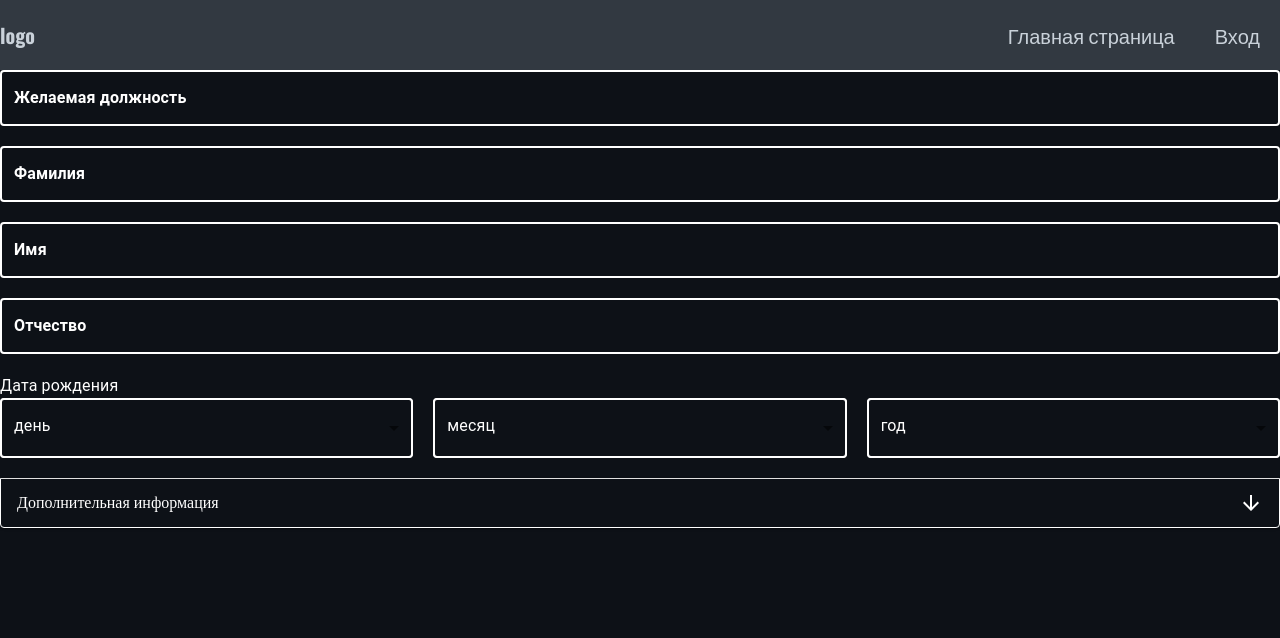
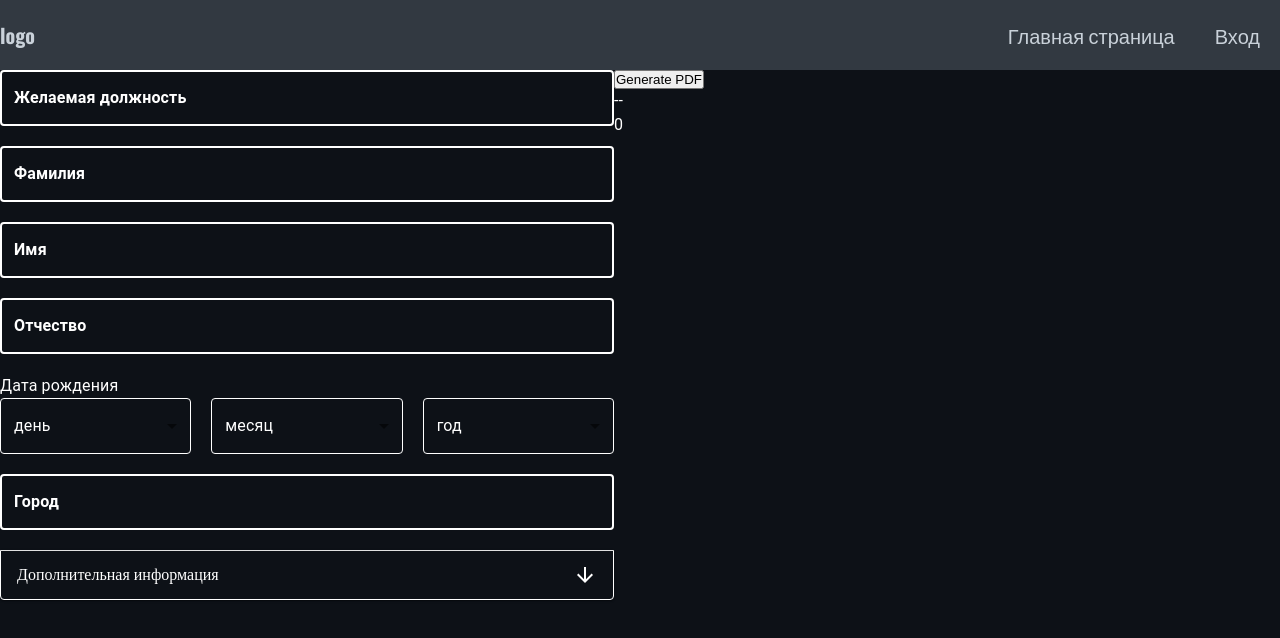
Before and after one commit to chmonka/createResume, a React (Vite) app: page /createResume in a window 1280 px wide. Shown: the top 638 px of the page. Built offline with nearby package versions, Linux system fonts and the light colour scheme.

Commit message:
форма

```diff
--- /dev/null
+++ b/src/components/Document/MyDocument.tsx
@@ -0,0 +1,29 @@
+import React, { useRef } from 'react';
+import { jsPDF } from 'jspdf';
+// import { html2canvas } from 'html2canvas';
+
+const PdfGenerator = () => {
+  const containerRef = useRef<HTMLDivElement>(null);
+
+  const handleGeneratePdf = () => {
+    const element = containerRef.current;
+
+    if (!element) {
+      alert('No container found!');
+      return;
+    }
+
+
+  };
+
+  return (
+    <div>
+      <div ref={containerRef}>
+        {/* Your container with elements */}
+      </div>
+      <button onClick={handleGeneratePdf}>Generate PDF</button>
+    </div>
+  );
+};
+
+export default PdfGenerator;
--- a/src/components/FormControl/MyFormControl.tsx
+++ b/src/components/FormControl/MyFormControl.tsx
@@ -66,28 +66,16 @@ const theme = createTheme({
       styleOverrides:{
         root:{
           '& .MuiInputBase-input': {
-            // borderRadius: 4,
-            position: 'relative',
-            // backgroundColor: theme.palette.background.paper,
-            border: '2px solid #FFFFFF',
+            border: 'px solid #FFFFFF',
             borderColor:'#FFFFFF',
             fontSize: 16,
-            // padding: '10px 26px 10px 12px',
-            // transition: theme.transitions.create(['border-color', 'box-shadow']),
-            // Use the system font instead of the default Roboto font.
             '&:focus': {
-              // borderRadius: 4,
               borderColor: '#FFFFFF',
-              boxShadow: '0 0 0 0.2rem rgba(255,255,255,0.25)',
             },
           },
         }
       }
     },
-
-    // MuInputBase:{
-    //
-    // },
 
     MuiInputLabel: {
       styleOverrides: {
--- a/src/components/TextField/MyTextField.tsx
+++ b/src/components/TextField/MyTextField.tsx
@@ -1,5 +1,5 @@
 import { TextField, ThemeProvider, createTheme } from '@mui/material'
-import { FC } from 'react'
+import { ChangeEvent, FC } from 'react'
 
 const theme = createTheme({
     components: {
@@ -43,9 +43,10 @@ interface IMyTextField {
     label: string
     type?: string
     inputProps?: object
+    handleChange?: (event: ChangeEvent<HTMLInputElement | HTMLTextAreaElement>) => void
 }
 
-const MyTextField: FC<IMyTextField> = ({ label, type, inputProps }) => {
+const MyTextField: FC<IMyTextField> = ({ label, type, inputProps,handleChange }) => {
     return (
         <ThemeProvider theme={theme}>
             <TextField
@@ -53,6 +54,7 @@ const MyTextField: FC<IMyTextField> = ({ label, type, inputProps }) => {
                 label={label}
                 type={type}
                 inputProps={inputProps}
+                onChange={handleChange}
             />
         </ThemeProvider>
     )
--- a/src/components/container/CustomContainer.tsx
+++ b/src/components/container/CustomContainer.tsx
@@ -10,7 +10,6 @@ function CustomContainer({ children, ...rest }: IContainerProps) {
     <Box
       component='div'
       {...rest}
-      flexDirection={'column'}
       sx={{
         margin: '0 auto',
         maxWidth: '1280px',
--- a/src/pages/CreateResume/containers/ResumeForm/ResumeForm.tsx
+++ b/src/pages/CreateResume/containers/ResumeForm/ResumeForm.tsx
@@ -1,12 +1,19 @@
-import {Accordion, Box, Grid, SelectChangeEvent, Typography} from '@mui/material'
-import {createTheme, ThemeProvider} from '@mui/material/styles'
+
+
+
+import { Accordion, Box, Grid, SelectChangeEvent, TextField, Typography } from '@mui/material'
+import { createTheme, ThemeProvider } from '@mui/material/styles'
 import CustomContainer from '../../../../components/container/CustomContainer.tsx'
-import {useState} from 'react'
+import { ChangeEvent, useState } from 'react'
 import AccordionDetails from '@mui/material/AccordionDetails'
 import AccordionSummary from '@mui/material/AccordionSummary'
 import ArrowDownwardIcon from '@mui/icons-material/ArrowDownward'
 import MyTextField from '../../../../components/TextField/MyTextField.tsx'
 import MyFormControl from '../../../../components/FormControl/MyFormControl.tsx'
+import { PDFViewer } from '@react-18-pdf/renderer'
+import { convertToPdf } from 'react-to-pdf-ts'
+import MyDocument from '../../../../components/Document/MyDocument.tsx'
+
 
 const ResumeForm = () => {
     const dayArray: number[] = [
@@ -42,8 +49,17 @@ const ResumeForm = () => {
     const [day, setDay] = useState<string>('')
     const [year, setYear] = useState<string>('')
     const [month, setMonth] = useState<string>('')
-    const [money, setMoney] = useState<string>('')
+    const [currency, setСurrency] = useState<string>('')
+    const [desiredPosition, setDesiredPosition] = useState<string>('')
+    const [name, setName] = useState<string>('')
+    const [middleName, setMiddleName] = useState<string>('')
+    const [lastName, setLastName] = useState<string>('')
+    const [city, setCity] = useState<string>('')
 
+    const [money, setMoney] = useState<number>(0)
+
+
+    //Select
     const handleChangeDay = (event: SelectChangeEvent) => {
         setDay(event.target.value as string)
     }
@@ -56,9 +72,38 @@ const ResumeForm = () => {
         setMonth(event.target.value as string)
     }
 
-    const handleChangeMoney = (event: SelectChangeEvent) => {
-        setMoney(event.target.value as string)
+    const handleСurrency = (event: SelectChangeEvent) => {
+        setСurrency(event.target.value as string)
     }
+
+    //TextField
+    const handleChangeDesiredPosition = (event: ChangeEvent<HTMLInputElement | HTMLTextAreaElement>) => {
+        setDesiredPosition(event.target.value as string)
+    }
+
+    const handleName = (event: ChangeEvent<HTMLInputElement | HTMLTextAreaElement>) => {
+        setName(event.target.value as string)
+    }
+
+    const handleMiddleName = (event: ChangeEvent<HTMLInputElement | HTMLTextAreaElement>) => {
+        setMiddleName(event.target.value as string)
+    }
+
+    const handleLastName = (event: ChangeEvent<HTMLInputElement | HTMLTextAreaElement>) => {
+        setLastName(event.target.value as string)
+    }
+
+    const handleCity = (event: ChangeEvent<HTMLInputElement | HTMLTextAreaElement>) => {
+        setCity(event.target.value as string)
+    }
+
+    const handleMoney = (event: ChangeEvent<HTMLInputElement | HTMLTextAreaElement>) => {
+        let value = Number(event.target.value)
+        setMoney(value)
+    }
+
+
+
 
     interface Candidate {
         desiredPosition: string
@@ -67,22 +112,29 @@ const ResumeForm = () => {
         middleName: string
         dateOfBirth: string
         city: string
+        money: number
+        currency: string
     }
 
     const newCandidate: Candidate = {
-        desiredPosition: 'Software Engineer',
-        lastName: year,
-        firstName: 'John',
-        middleName: 'A.',
-        dateOfBirth: '1990-01-01',
-        city: 'New York',
+        desiredPosition: desiredPosition,
+        lastName: lastName,
+        firstName: name,
+        middleName: middleName,
+        dateOfBirth: `${year}-${month}-${day}`,
+        city: city,
+        money: money,
+        currency: currency,
     }
 
     console.log(newCandidate)
 
     return (
         <ThemeProvider theme={theme}>
-            <CustomContainer>
+            <CustomContainer
+                display={"flex"}
+                flexDirection={"row"}
+            >
                 <Grid
                     sx={{
                         display: 'flex',
@@ -97,10 +149,10 @@ const ResumeForm = () => {
                             gap: '20px',
                         }}
                     >
-                        <MyTextField label={'Желаемая должность'}/>
-                        <MyTextField label={'Фамилия'}/>
-                        <MyTextField label={'Имя'}/>
-                        <MyTextField label={'Отчество'}/>
+                        <MyTextField label={'Желаемая должность'} handleChange={handleChangeDesiredPosition} />
+                        <MyTextField label={'Фамилия'} handleChange={handleMiddleName} />
+                        <MyTextField label={'Имя'} handleChange={handleName} />
+                        <MyTextField label={'Отчество'} handleChange={handleLastName} />
                     </Grid>
                     <Grid
                         sx={{
@@ -109,7 +161,7 @@ const ResumeForm = () => {
                         }}
                     >
                         <Box>
-                            <Typography sx={{color:'white'}}>Дата рождения</Typography>
+                            <Typography sx={{ color: 'white' }}>Дата рождения</Typography>
                         </Box>
                         <Grid
                             sx={{
@@ -120,7 +172,7 @@ const ResumeForm = () => {
                             }}
                         >
                             <Grid
-                            sx={{display: 'flex', flexDirection: 'row' , gap: '20px'}}>
+                                sx={{ display: 'flex', flexDirection: 'row', gap: '20px' }}>
                                 <MyFormControl
                                     inputLabel={'день'}
                                     value={day}
@@ -140,6 +192,11 @@ const ResumeForm = () => {
                                     array={yearArray}
                                 ></MyFormControl>
                             </Grid>
+                            <Grid>
+                                <MyTextField label={'Город'} handleChange={handleCity}>
+
+                                </MyTextField>
+                            </Grid>
                             <Accordion
                                 sx={{
                                     backgroundColor: 'transparent',
@@ -147,7 +204,7 @@ const ResumeForm = () => {
                                     color: 'white',
                                 }}
                             >
-                                <AccordionSummary expandIcon={<ArrowDownwardIcon style={{color: 'white'}}/>}>
+                                <AccordionSummary expandIcon={<ArrowDownwardIcon style={{ color: 'white' }} />}>
                                     Дополнительная информация
                                 </AccordionSummary>
                                 <AccordionDetails>
@@ -161,10 +218,12 @@ const ResumeForm = () => {
                                         <MyTextField
                                             label={'Желаемая зарплата'}
                                             type={'number'}
-                                            inputProps={{min: 0, step: 5000}}/>
+                                            inputProps={{ min: 0, step: 5000 }}
+                                            handleChange={handleMoney}
+                                        />
                                         <MyFormControl
-                                            value={money}
-                                            handleChange={handleChangeMoney}
+                                            value={currency}
+                                            handleChange={handleСurrency}
                                             array={moneyArray}
                                         />
                                         <MyTextField
@@ -175,9 +234,19 @@ const ResumeForm = () => {
                                 </AccordionDetails>
                             </Accordion>
                         </Grid>
-
                     </Grid>
                 </Grid>
+                <Box>
+
+                    <MyDocument></MyDocument>
+                    <Typography color={'white'}>{newCandidate.firstName}</Typography>
+                    <Typography color={'white'}>{newCandidate.middleName}</Typography>
+                    <Typography color={'white'}>{newCandidate.lastName}</Typography>
+                    <Typography color={'white'}>{newCandidate.city}</Typography>
+                    <Typography color={'white'}>{newCandidate.desiredPosition}</Typography>
+                    <Typography color={'white'}>{newCandidate.dateOfBirth}</Typography>
+                    <Typography color={'white'}>{newCandidate.money} {newCandidate.currency}</Typography>
+                </Box>
             </CustomContainer>
         </ThemeProvider>
     )
```
Also changed, not shown: package.json (+8 -0 lines), 1 other file (tests, documents, lock files or other folders).
